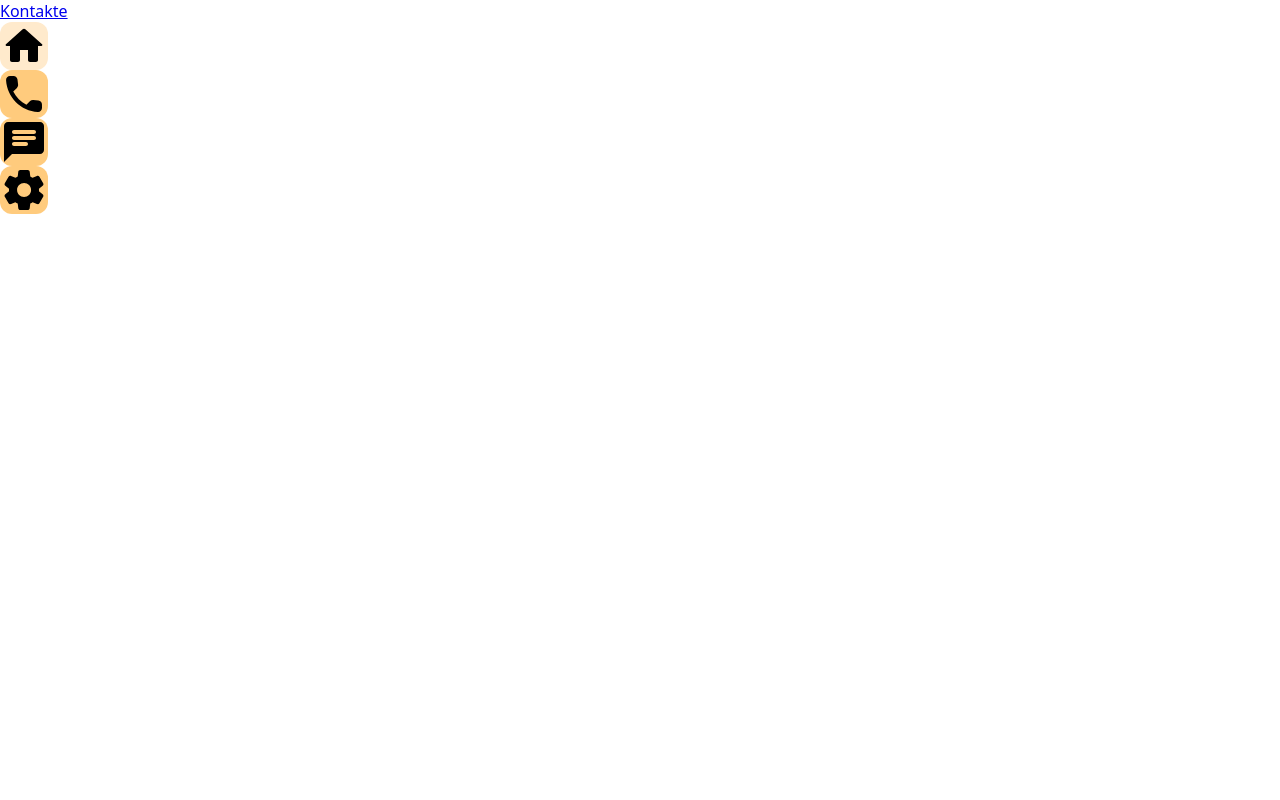
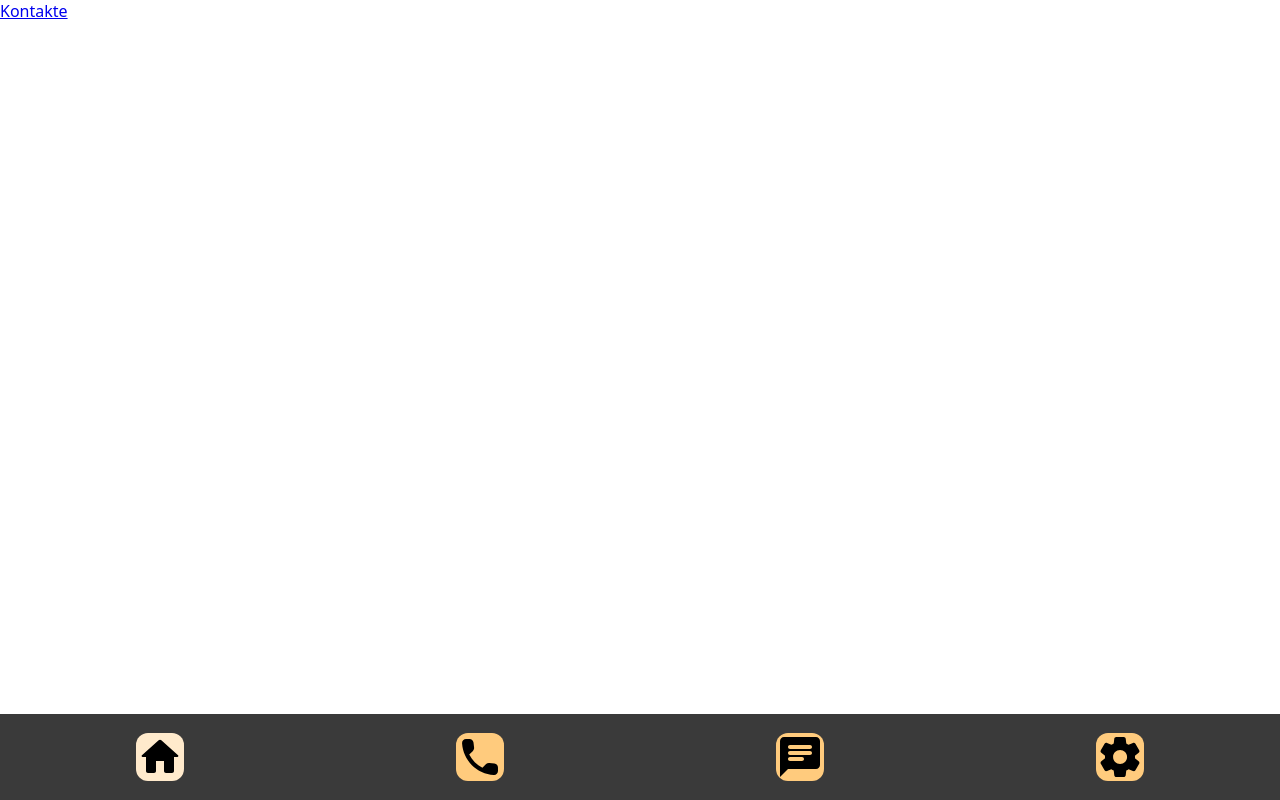
Before and after one commit to MariaRiosNavarro/mobileSimulation-propOS, a Next.js app: page / in a window 1280 px wide. Built offline with nearby package versions, Linux system fonts and the light colour scheme.

Commit message:
add Navigation Styles

```diff
--- a/components/Navigation/index.js
+++ b/components/Navigation/index.js
@@ -8,7 +8,17 @@ import {
 import StyledAppContainer from "../StyledAppContainer";
 import styled from "styled-components";
 
-const StyledNavigationContainer = styled.div``;
+const StyledNavigationContainer = styled.div`
+  background-color: var(--nav-color);
+  width: 100%;
+  height: 86px;
+  position: fixed;
+  bottom: 0;
+  display: flex;
+  align-items: center;
+  justify-content: space-around;
+  z-index: 5;
+`;
 
 export default function Navigation({ selected }) {
   return (
```
